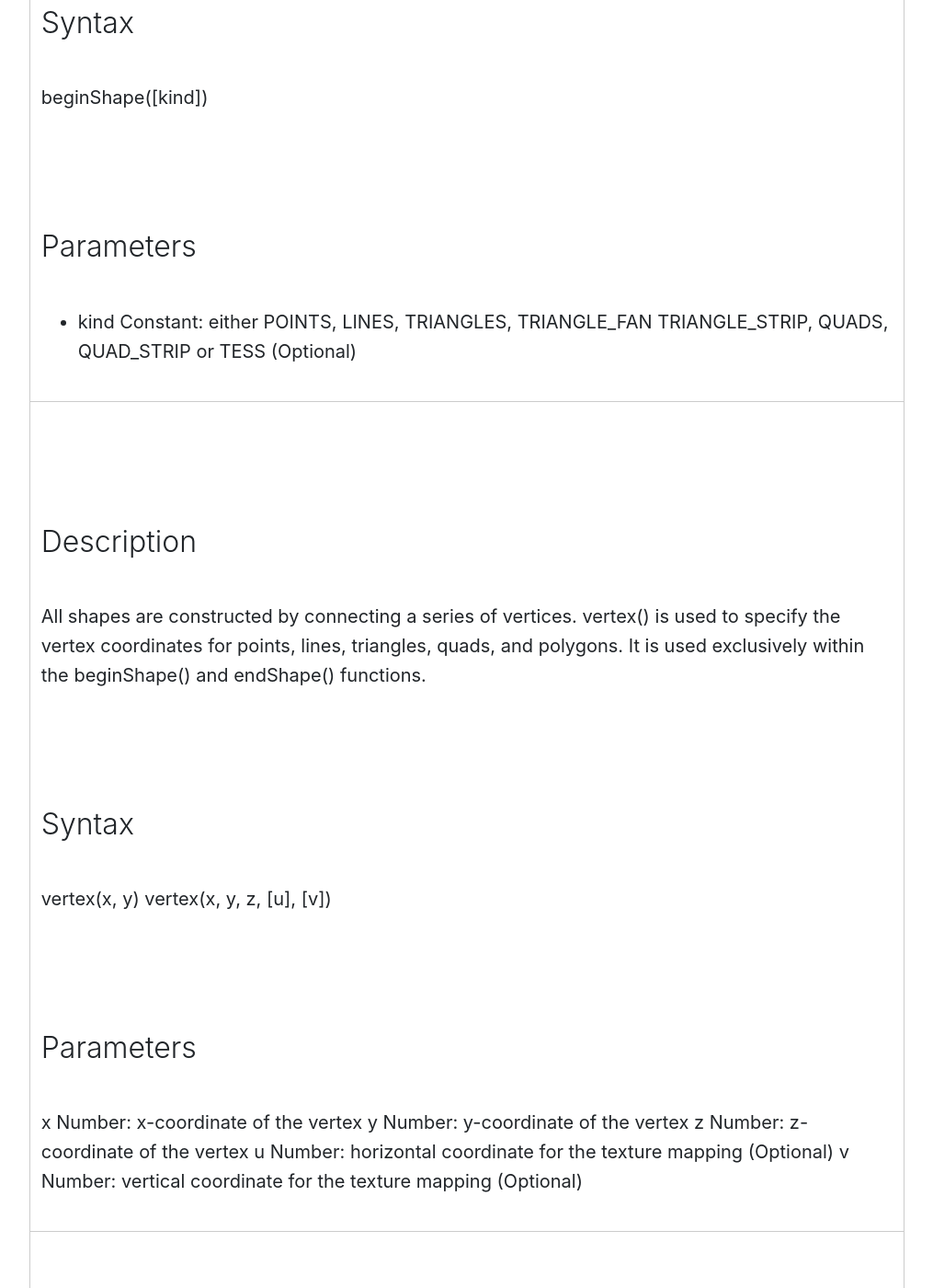
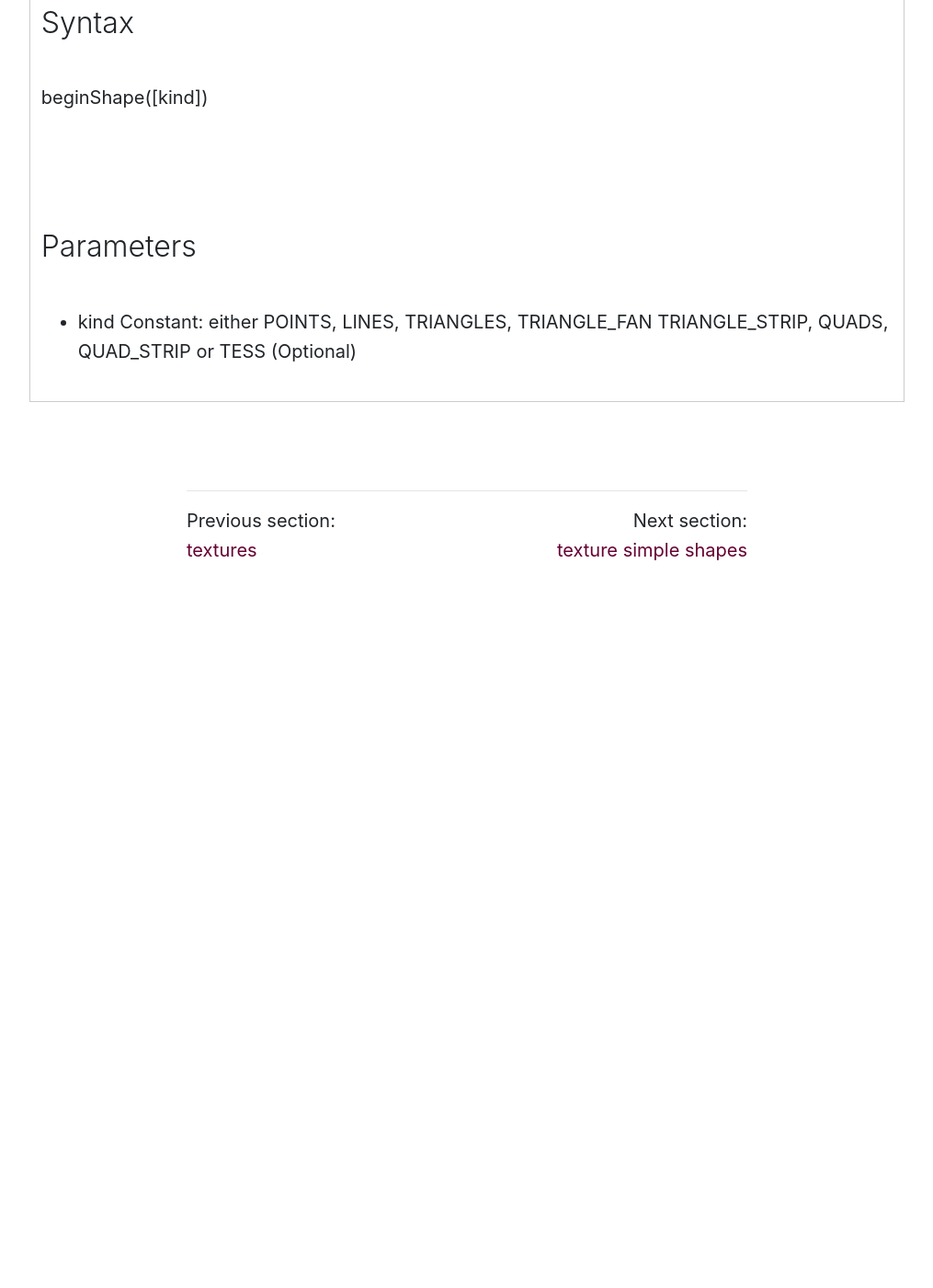
Before and after one commit to Montana-Media-Arts/220-creative-coding2-Spring2021, a Jekyll site: the page built from modules/week-9/_posts/2002-03-01-custom-shapes.md, in a window 1280 px wide and 1400 px high, scrolled down 2033 px. Shown: the whole window at 92% size, without its empty margins (132-1147 px from the left). Built offline with Jekyll 4.4.1, drawn with Linux system fonts in a browser that asks for light colours; nearby versions of some CDN libraries; comment, search, counter and statistics services are not loaded; after the commit the page ends 2663 px from its top, so only the background shows below that; some of the changed text lies outside the part shown.

Commit message:
updated tabs

```diff
--- a/modules/week-9/_posts/2002-03-01-custom-shapes.md
+++ b/modules/week-9/_posts/2002-03-01-custom-shapes.md
@@ -48,7 +48,7 @@ beginShape([kind])
 </div>
 </div>
 
-<div id="vertex" class="tabcontent" style="display:block"  >
+<div id="vertex" class="tabcontent"  >
 <div class="tabhtml" markdown="1">
 
 #### Description
@@ -71,7 +71,7 @@ v Number: vertical coordinate for the texture mapping (Optional)
 </div>
 </div>
 
-<div id="example" class="tabcontent" style="display:block"  >
+<div id="example" class="tabcontent"  >
 <div class="tabhtml" markdown="1">
 
 ### Example
```
Also changed, not shown: modules/week-9/_posts/2002-02-01-textures.md (+1 -1 lines).
